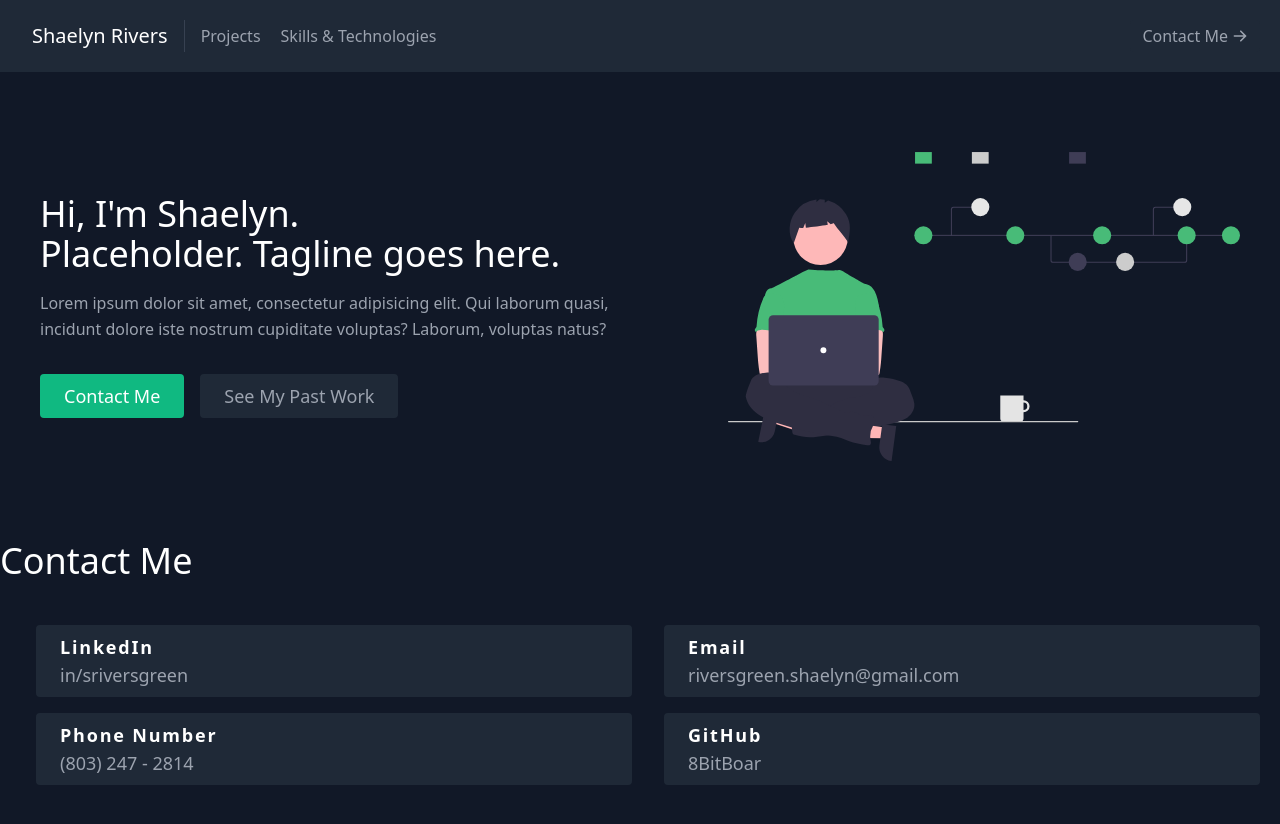
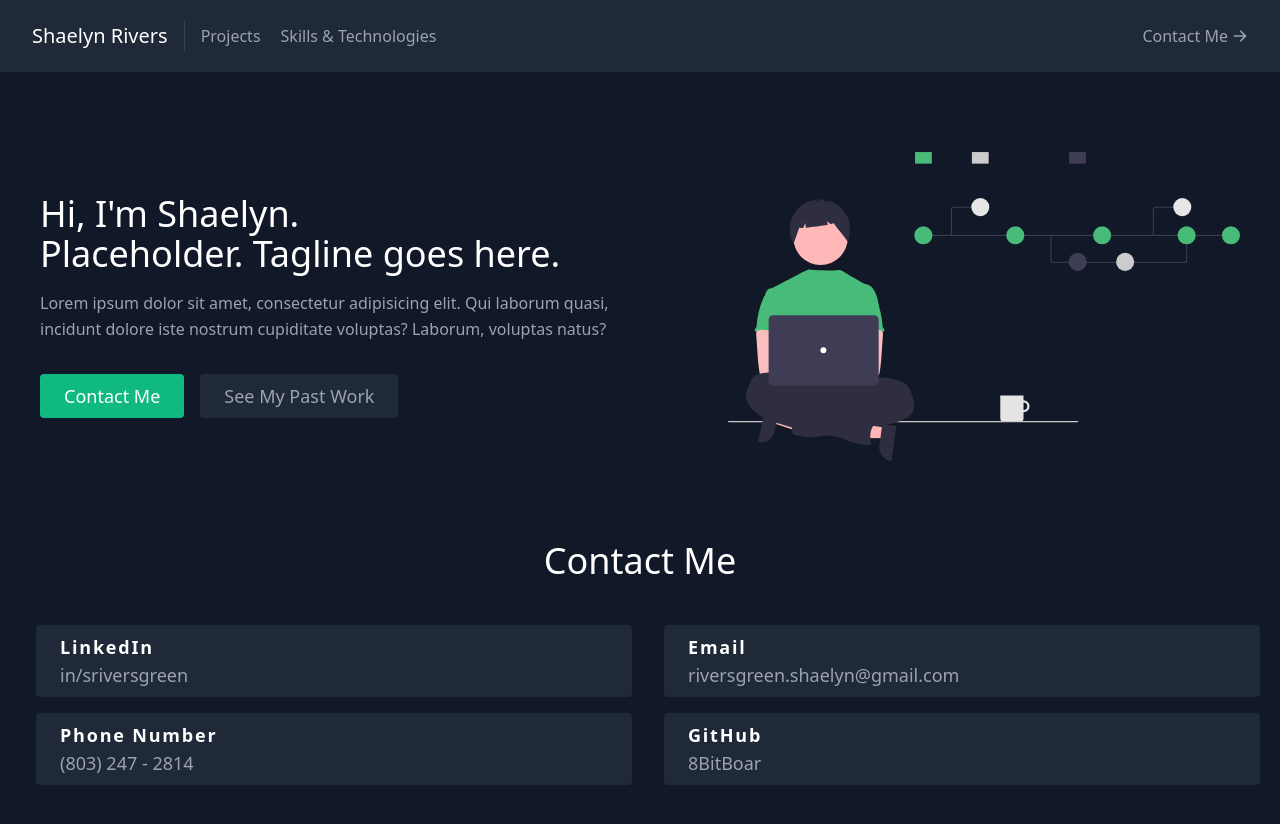
Before and after one commit to 8BitBoar/rivers-portfolio, a React (Create React App) app: page / in a window 1280 px wide. Built offline with nearby package versions, Linux system fonts and the light colour scheme.

Commit message:
more styling

```diff
--- a/src/components/Contact.js
+++ b/src/components/Contact.js
@@ -3,9 +3,11 @@ import React from "react";
 export default function Contact() {
     return (
         <section id="contact" className="relative">
-            <h2 className="text-white sm:text-4xl text-3xl mb-1 font-medium title-font place-content-center">
-                Contact Me
-            </h2>
+            <div className="flex justify-center">
+                <h2 className="text-white sm:text-4xl text-3xl mb-1 font-medium title-font">
+                    Contact Me
+                </h2>
+            </div>
             <div className="container px-5 py-10 mx-auto justify-center grid grid-cols-2 gap-4">
                 <div className="ml-4 flex-col text-gray-400 bg-gray-800 border-0 py-2 px-6 focus:outline-none rounded text-lg">
                     <h2 className="title-font font-semibold text-white tracking-widest text-400">LinkedIn</h2>
```
